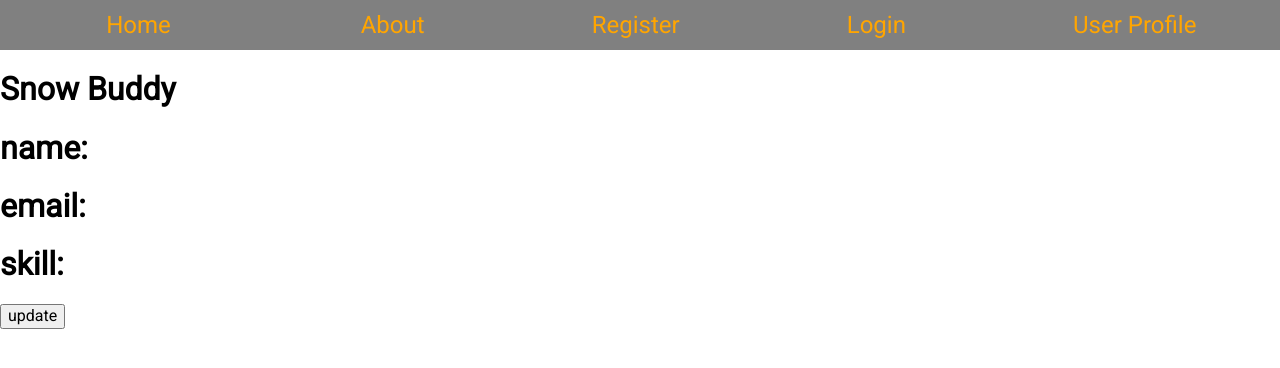
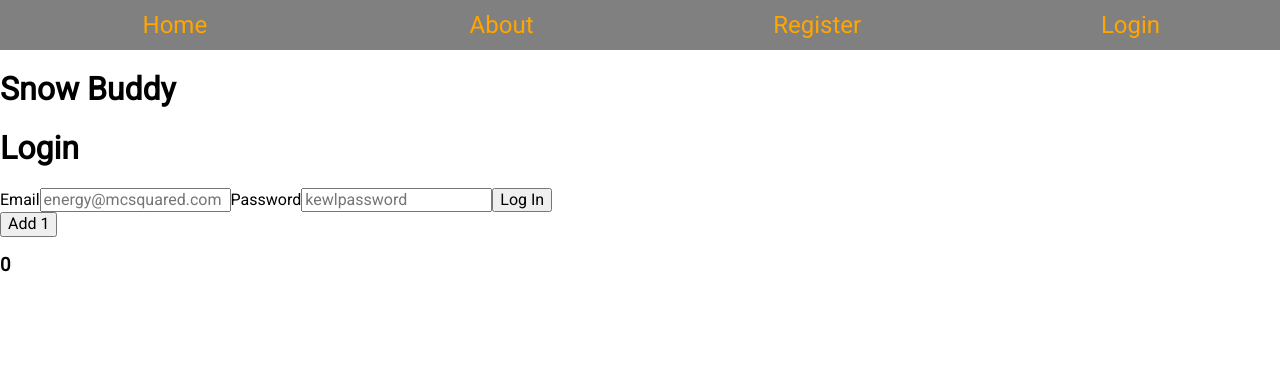
Before and after one commit to lwood54/snow-buddy, a React (Create React App) app in the folder client/: page /userProfile in a window 1280 px wide. Shown: the top 368 px of the page. Built offline with nearby package versions, Linux system fonts and the light colour scheme.

Commit message:
restructuring w login component

```diff
--- a/client/src/components/UserInfo.js
+++ b/client/src/components/UserInfo.js
@@ -1,12 +1,88 @@
-import React from "react";
+import React, { useContext, useState, useEffect } from "react";
+import { LoggedInStatus, CurrentUserContext } from "../App";
 
-const UserInfo = props => {
+const UserInfo = () => {
+	const [isLoggedIn] = useContext(LoggedInStatus);
+	const [currentUser, setCurrentUser] = useContext(CurrentUserContext);
+	const [newSkillLevel, setNewSkillLevel] = useState("");
+	const [userMessage, setUserMessage] = useState("");
+	const [showUserMessage, setShowUserMessage] = useState(false);
+	const [userIsUpdated, setIsUserUpdated] = useState("");
+
+	useEffect(() => {
+		const timer = setTimeout(() => {
+			setUserMessage("");
+			setShowUserMessage(false);
+			setIsUserUpdated(false);
+		}, 3000);
+		return () => clearTimeout(timer);
+	}, [userIsUpdated]);
+
+	useEffect(() => {
+		console.log("running when isLoggedIn clears...");
+		if (!isLoggedIn) {
+			setCurrentUser("");
+		}
+	}, [isLoggedIn, setCurrentUser]);
+
+	const handleNewSkillInput = e => {
+		e.preventDefault();
+		if (e.target.value >= 0 && e.target.value <= 10) {
+			setNewSkillLevel(e.target.value);
+		}
+	};
+
+	const submitUpdate = e => {
+		e.preventDefault();
+		const updateUrl = "http://localhost:5000/api/user/update";
+		const updatedUser = {
+			...currentUser,
+			skill: newSkillLevel
+		};
+		if (isLoggedIn) {
+			fetch(updateUrl, {
+				method: "POST",
+				headers: {
+					"Content-Type": "application/json"
+				},
+				body: JSON.stringify(updatedUser)
+			})
+				.then(response => response.json())
+				.then(res => {
+					if (res.error) {
+						setUserMessage(res.error);
+						setShowUserMessage(true);
+						setIsUserUpdated(false);
+					} else {
+						setCurrentUser({
+							...currentUser,
+							date: res.date,
+							email: res.email,
+							skill: res.skill
+						});
+						setIsUserUpdated(true);
+						setUserMessage("Successfully updated!");
+					}
+				})
+				.catch(error => {
+					console.log("error: ", error);
+				});
+		}
+	};
 	return (
 		<div>
-			<h1>name: {props.currentUser.name}</h1>
-			<h1>email: {props.currentUser.email}</h1>
-			<h1>skill: {props.currentUser.skill}</h1>
-			<button onClick={props.submitUpdate}>update</button>
+			<h1>name: {currentUser.name}</h1>
+			<h1>email: {currentUser.email}</h1>
+			<h1>skill: {currentUser.skill}</h1>
+			<ul>
+				<li>
+					Update skill level:
+					<input name="skill" type="number" onChange={handleNewSkillInput} value={newSkillLevel} />
+				</li>
+				<li>
+					<button onClick={submitUpdate}>update</button>
+				</li>
+			</ul>
 		</div>
 	);
 };
--- /dev/null
+++ b/client/src/components/UserLogin.js
@@ -0,0 +1,105 @@
+import React, { useState, useEffect, useContext } from "react";
+import { LoggedInStatus, CurrentUserContext } from "../App";
+
+const UserLogin = () => {
+	const [userEmail, setUserEmail] = useState("");
+	const [userPassword, setUserPassword] = useState("");
+	const [loginMessage, setLoginMessage] = useState("");
+	const [showLoginMessage, setShowLoginMessage] = useState("");
+	const [isLoggedIn, setIsLoggedIn] = useContext(LoggedInStatus);
+	const [, setCurrentUser] = useContext(CurrentUserContext); // need ' , ' to define empty variable
+
+	useEffect(() => {
+		if (isLoggedIn) {
+			setLoginMessage("Logged in!");
+			setShowLoginMessage(true);
+		}
+	}, [isLoggedIn]);
+
+	useEffect(() => {
+		const timer = setTimeout(() => {
+			setLoginMessage("");
+			setShowLoginMessage(false);
+		}, 3000);
+		return () => clearTimeout(timer);
+	}, [isLoggedIn]);
+
+	const handleChange = e => {
+		switch (e.target.name) {
+			case "email":
+				setUserEmail(e.target.value);
+				break;
+			case "password":
+				setUserPassword(e.target.value);
+				break;
+			default:
+				break;
+		}
+	};
+
+	// TODO: Needs work, cancel async call on unmounted component
+	const handleLogin = e => {
+		const loginUrl = "http://localhost:5000/api/user/login";
+
+		e.preventDefault();
+		const userData = {
+			email: userEmail,
+			password: userPassword
+		};
+		fetch(loginUrl, {
+			method: "POST",
+			headers: {
+				"Content-Type": "application/json"
+			},
+			body: JSON.stringify(userData)
+		})
+			.then(response => response.json())
+			.then(res => {
+				setIsLoggedIn(res.token ? true : false);
+				if (res.token) {
+					setCurrentUser({
+						...res.user,
+						token: res.token
+					});
+				}
+				setShowLoginMessage(true);
+			})
+			.catch(error => {
+				setLoginMessage("Issue: ", error);
+				setShowLoginMessage(true);
+			});
+		setUserEmail("");
+		setUserPassword("");
+	};
+
+	const handleLogout = e => {
+		e.preventDefault();
+		setIsLoggedIn(false);
+		setLoginMessage("Logging out...");
+		setShowLoginMessage(true);
+	};
+
+	const [counter, setCounter] = useState(0);
+	const handleAdd = () => {
+		if (isLoggedIn) {
+			setCounter(counter + 1);
+		}
+	};
+	return (
+		<div>
+			<h1>Login</h1>
+			<form>
+				<label>Email</label>
+				<input type="email" onChange={handleChange} name="email" placeholder="energy@mcsquared.com" value={userEmail} />
+				<label>Password</label>
+				<input type="password" onChange={handleChange} name="password" placeholder="kewlpassword" value={userPassword} />
+				{!isLoggedIn ? <button onClick={handleLogin}>Log In</button> : <button onClick={handleLogout}>Log Out</button>}
+				{showLoginMessage ? <h3>{loginMessage}</h3> : null}
+			</form>
+			<button onClick={handleAdd}>Add 1</button>
+			<h3>{counter}</h3>
+		</div>
+	);
+};
+
+export default UserLogin;
--- a/client/src/navigation/navBar.js
+++ b/client/src/navigation/navBar.js
@@ -24,11 +24,8 @@ const NavBar = () => {
 					Register
 				</Link>
 			) : null}
-			<Link to="/userLogin/" className={cls.linkStyle}>
-				{!isLoggedIn ? "Login" : "Logout"}
-			</Link>
 			<Link to="/userProfile/" className={cls.linkStyle}>
-				User Profile
+				{isLoggedIn ? "User Profile" : "Login"}
 			</Link>
 		</nav>
 	);
--- a/client/src/pages/userProfile.js
+++ b/client/src/pages/userProfile.js
@@ -1,93 +1,11 @@
 import React, { useState, useContext, useEffect } from "react";
 import { LoggedInStatus, CurrentUserContext } from "../App";
 import UserInfo from "../components/UserInfo";
+import UserLogin from "../components/UserLogin";
 
 const UserProfile = () => {
-	const [isLoggedIn] = useContext(LoggedInStatus);
-	const [currentUser, setCurrentUser] = useContext(CurrentUserContext);
-	const [newSkillLevel, setNewSkillLevel] = useState("");
-	const [userMessage, setUserMessage] = useState("");
-	const [showUserMessage, setShowUserMessage] = useState(false);
-	const [userIsUpdated, setIsUserUpdated] = useState("");
-
-	useEffect(() => {
-		const timer = setTimeout(() => {
-			setUserMessage("");
-			setShowUserMessage(false);
-			setIsUserUpdated(false);
-		}, 3000);
-		return () => clearTimeout(timer);
-	}, [userIsUpdated]);
-
-	const handleNewSkillInput = e => {
-		e.preventDefault();
-		if (e.target.value >= 0 && e.target.value <= 10) {
-			setNewSkillLevel(e.target.value);
-		}
-	};
-
-	const submitUpdate = e => {
-		e.preventDefault();
-		const updateUrl = "http://localhost:5000/api/user/update";
-		const updatedUser = {
-			...currentUser,
-			skill: newSkillLevel
-		};
-		if (isLoggedIn) {
-			fetch(updateUrl, {
-				method: "POST",
-				headers: {
-					"Content-Type": "application/json"
-				},
-				body: JSON.stringify(updatedUser)
-			})
-				.then(response => response.json())
-				.then(res => {
-					if (res.error) {
-						setUserMessage(res.error);
-						setShowUserMessage(true);
-						setIsUserUpdated(false);
-					} else {
-						setCurrentUser({
-							...currentUser,
-							date: res.date,
-							email: res.email,
-							skill: res.skill
-						});
-						setIsUserUpdated(true);
-						setUserMessage("Successfully updated!");
-					}
-				})
-				.catch(error => {
-					console.log("error: ", error);
-				});
-		}
-	};
-	return <UserInfo currentUser={currentUser} submitUpdate={submitUpdate} />;
-	// return (
-	// 	<div>
-	// 		{showUserMessage ? <h3>{userMessage}</h3> : null}
-	// 		<br />
-	// 		<h2>Current User Info: </h2>
-	// 		<ul>
-	// 			<li>Name: {isLoggedIn ? currentUser.name : ""}</li>
-	// 			<li>email: {isLoggedIn ? currentUser.email : ""}</li>
-	// 			<li>
-	// 				Skill Level: {isLoggedIn ? currentUser.skill : ""}
-	// 				{isLoggedIn ? (
-	// 					<ul>
-	// 						<li>
-	// 							Update skill level: <input name="skill" type="number" onChange={handleNewSkillInput} value={newSkillLevel} />
-	// 						</li>
-	// 						<li>
-	// 							<button onClick={submitUpdate}>update</button>
-	// 						</li>
-	// 					</ul>
-	// 				) : null}
-	// 			</li>
-	// 		</ul>
-	// 	</div>
-	// );
+	const [isLoggedin] = useContext(LoggedInStatus);
+	return <div>{!isLoggedin ? <UserLogin /> : <UserInfo />}</div>;
 };
 
 export default UserProfile;
```
